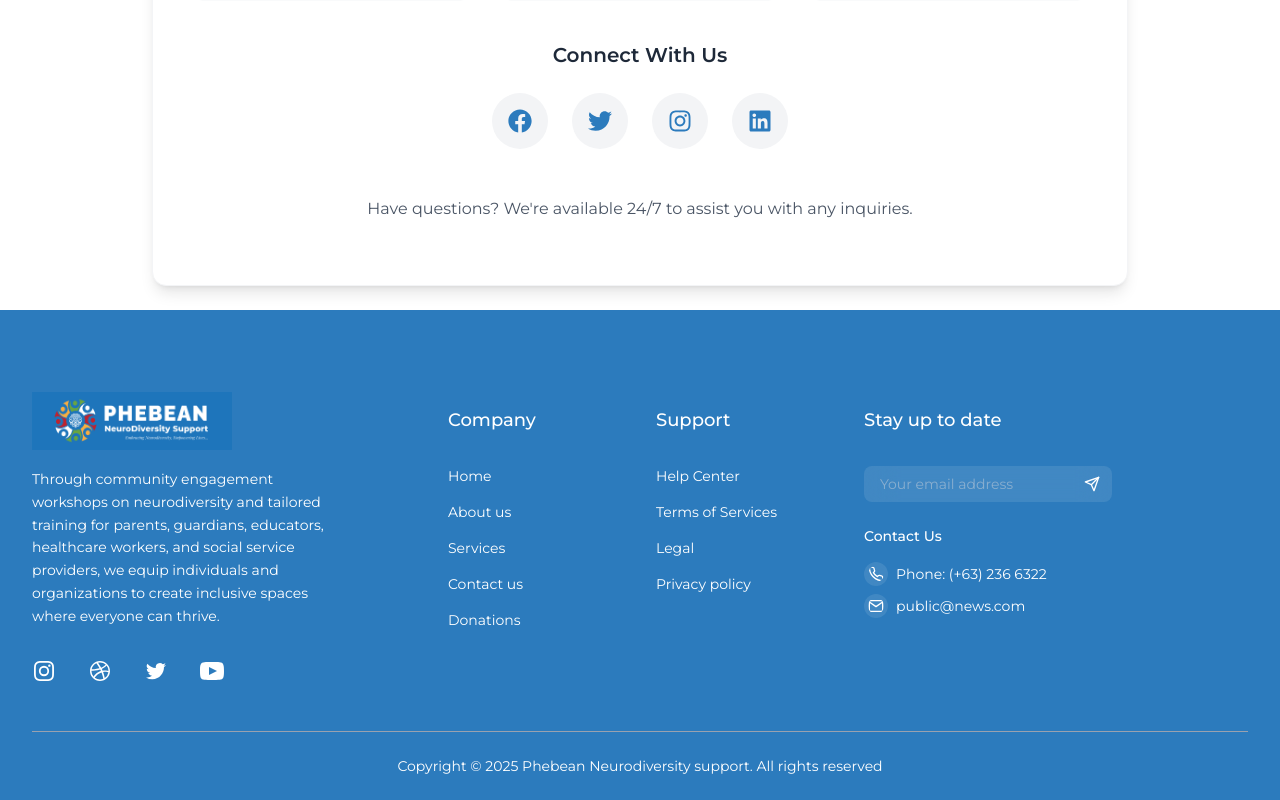
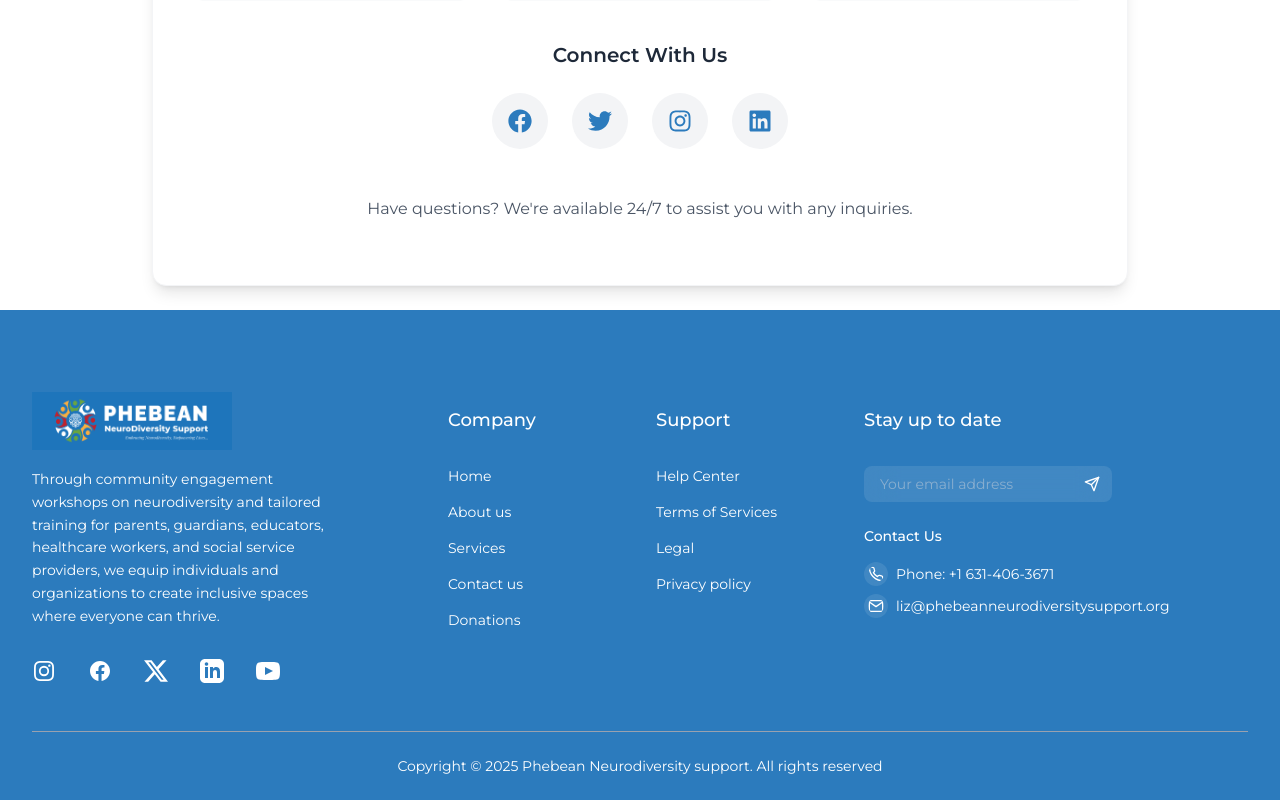
Before and after one commit to shamzconsult/Pheone, a Next.js app: page /contact in a window 1280 px wide. Shown: the part 1774-2574 px from the top of the page. Built offline with nearby package versions, Linux system fonts and the light colour scheme.

Commit message:
Chore: location setup

```diff
--- a/src/app/contact/_components/ContactForm.tsx
+++ b/src/app/contact/_components/ContactForm.tsx
@@ -213,9 +213,8 @@ function ContactForm() {
               </div>
               <h3 className='font-semibold text-gray-800 text-lg mb-2'>Address</h3>
               <p className='text-gray-600 text-md font-medium'>
-                123 Mokola Road<br />
-                Ibadan, Oyo State<br />
-                Nigeria
+                1900I Harding Avenue Flossmoor<br />
+                IL, 60422  USA
               </p>
             </div>
           </div>
@@ -225,28 +224,28 @@ function ContactForm() {
             <h3 className='font-semibold text-gray-800 text-xl mb-6'>Connect With Us</h3>
             <div className='flex justify-center space-x-6'>
               <a
-                href="#"
+                href="https://web.facebook.com/me/"
                 className='bg-gray-100 p-4 rounded-full text-[#2c7bbd] hover:bg-[#2c7bbd] hover:text-white transition-all duration-300 transform hover:-translate-y-1'
                 aria-label="Facebook"
               >
                 <FaFacebook className='text-2xl' />
               </a>
               <a
-                href="#"
+                href=" https://x.com/phebeaneuro"
                 className='bg-gray-100 p-4 rounded-full text-[#2c7bbd] hover:bg-[#2c7bbd] hover:text-white transition-all duration-300 transform hover:-translate-y-1'
                 aria-label="Twitter"
               >
                 <FaTwitter className='text-2xl' />
               </a>
               <a
-                href="#"
+                href="https://instagram.com/phebeanneuro"
                 className='bg-gray-100 p-4 rounded-full text-[#2c7bbd] hover:bg-[#2c7bbd] hover:text-white transition-all duration-300 transform hover:-translate-y-1'
                 aria-label="Instagram"
               >
                 <FaInstagram className='text-2xl' />
               </a>
               <a
-                href="#"
+                href="https://www.linkedin.com/company/106966137/admin/dashboard/"
                 className='bg-gray-100 p-4 rounded-full text-[#2c7bbd] hover:bg-[#2c7bbd] hover:text-white transition-all duration-300 transform hover:-translate-y-1'
                 aria-label="LinkedIn"
               >
--- a/src/app/contact/_components/ContactHero.tsx
+++ b/src/app/contact/_components/ContactHero.tsx
@@ -24,7 +24,7 @@ function ContactHero() {
       <div className='w-full'>
         <div className='relative w-full' style={{ paddingBottom: '45%' }}>
           <iframe
-            src="https://www.google.com/maps/embed?pb=!1m18!1m12!1m3!1d3956.5423614961105!2d3.8871149756832133!3d7.40506141229025!2m3!1f0!2f0!3f0!3m2!1i1024!2i768!4f13.1!3m3!1m2!1s0x10398d4421b11519%3A0x199c057da80c4819!2sMokola%20Rd%2C%20Ibadan%2C%20Oyo!5e0!3m2!1sen!2sng!4v1743981997269!5m2!1sen!2sng"
+            src="https://www.google.com/maps/embed?pb=!1m18!1m12!1m3!1d2986.066813092929!2d-87.71478492355399!3d41.546150586131695!2m3!1f0!2f0!3f0!3m2!1i1024!2i768!4f13.1!3m3!1m2!1s0x880e179a2adc4511%3A0x69ff0e22c6b23546!2sHarding%20Ave%2C%20Flossmoor%2C%20IL%2060422%2C%20USA!5e0!3m2!1sen!2sng!4v1744376079033!5m2!1sen!2sng"
             className='absolute top-0 left-0 w-full h-[700]'
             style={{ border: 0 }}
             allowFullScreen={true}
--- a/src/components/Footer.tsx
+++ b/src/components/Footer.tsx
@@ -33,7 +33,7 @@ function Footer() {
                     <ul className="mt-8 flex justify-center gap-6 sm:justify-start md:gap-8">
                         <li>
                             <a
-                            href="#"
+                            href="https://instagram.com/phebeanneuro"
                             rel="noreferrer"
                             target="_blank"
                             className="text-white transition hover:text-gray-300"
@@ -51,16 +51,16 @@ function Footer() {
 
                         <li>
                             <a
-                            href="#"
+                                href="https://web.facebook.com/me/"
                                 rel="noreferrer"
                                 target="_blank"
                                 className="text-white transition hover:text-gray-300"
                             >
-                            <span className="sr-only">Dribbble</span>
+                                <span className="sr-only">Facebook</span>
                                 <svg className="size-6" fill="currentColor" viewBox="0 0 24 24" aria-hidden="true">
                                 <path
                                     fillRule="evenodd"
-                                d="M12 2C6.48 2 2 6.48 2 12s4.48 10 10 10c5.51 0 10-4.48 10-10S17.51 2 12 2zm6.605 4.61a8.502 8.502 0 011.93 5.314c-.281-.054-3.101-.629-5.943-.271-.065-.141-.12-.293-.184-.445a25.416 25.416 0 00-.564-1.236c3.145-1.28 4.577-3.124 4.761-3.362zM12 3.475c2.17 0 4.154.813 5.662 2.148-.152.216-1.443 1.941-4.48 3.08-1.399-2.57-2.95-4.675-3.189-5A8.687 8.687 0 0112 3.475zm-3.633.803a53.896 53.896 0 013.167 4.935c-3.992 1.063-7.517 1.04-7.896 1.04a8.581 8.581 0 014.729-5.975zM3.453 12.01v-.26c.37.01 4.512.065 8.775-1.215.25.477.477.965.694 1.453-.109.033-.228.065-.336.098-4.404 1.42-6.747 5.303-6.942 5.629a8.522 8.522 0 01-2.19-5.705zM12 20.547a8.482 8.482 0 01-5.239-1.8c.152-.315 1.888-3.656 6.703-5.337.022-.01.033-.01.054-.022a35.318 35.318 0 011.823 6.475 8.4 8.4 0 01-3.341.684zm4.761-1.465c-.086-.52-.542-3.015-1.659-6.084 2.679-.423 5.022.271 5.314.369a8.468 8.468 0 01-3.655 5.715z"
+                                    d="M22 12c0-5.523-4.477-10-10-10S2 6.477 2 12c0 4.991 3.657 9.128 8.438 9.878v-6.987h-2.54V12h2.54V9.797c0-2.506 1.492-3.89 3.777-3.89 1.094 0 2.238.195 2.238.195v2.46h-1.26c-1.243 0-1.63.771-1.63 1.562V12h2.773l-.443 2.89h-2.33v6.988C18.343 21.128 22 16.991 22 12z"
                                     clipRule="evenodd"
                                 />
                                 </svg>
@@ -69,15 +69,31 @@ function Footer() {
 
                         <li>
                             <a
-                            href="#"
+                                href="https://x.com/phebeaneuro"
                                 rel="noreferrer"
                                 target="_blank"
                                 className="text-white transition hover:text-gray-300"
                             >
-                            <span className="sr-only">Twitter</span>
+                                <span className="sr-only">X</span>
+                                <svg className="size-6" fill="currentColor" viewBox="0 0 24 24" aria-hidden="true">
+                                <path d="M18.901 1.153h3.68l-8.04 9.19L24 22.846h-7.406l-5.8-7.584-6.638 7.584H.474l8.6-9.83L0 1.154h7.594l5.243 6.932ZM17.61 20.644h2.039L6.486 3.24H4.298Z"/>
+                                </svg>
+                            </a>
+                        </li>
+
+                        <li>
+                            <a
+                                href="https://www.linkedin.com/company/106966137/admin/dashboard/"
+                                rel="noreferrer"
+                                target="_blank"
+                                className="text-white transition hover:text-gray-300"
+                            >
+                                <span className="sr-only">LinkedIn</span>
                                 <svg className="size-6" fill="currentColor" viewBox="0 0 24 24" aria-hidden="true">
                                 <path
-                                d="M8.29 20.251c7.547 0 11.675-6.253 11.675-11.675 0-.178 0-.355-.012-.53A8.348 8.348 0 0022 5.92a8.19 8.19 0 01-2.357.646 4.118 4.118 0 001.804-2.27 8.224 8.224 0 01-2.605.996 4.107 4.107 0 00-6.993 3.743 11.65 11.65 0 01-8.457-4.287 4.106 4.106 0 001.27 5.477A4.072 4.072 0 012.8 9.713v.052a4.105 4.105 0 003.292 4.022 4.095 4.095 0 01-1.853.07 4.108 4.108 0 003.834 2.85A8.233 8.233 0 012 18.407a11.616 11.616 0 006.29 1.84"
+                                    fillRule="evenodd"
+                                    d="M19 0h-14c-2.761 0-5 2.239-5 5v14c0 2.761 2.239 5 5 5h14c2.762 0 5-2.239 5-5v-14c0-2.761-2.238-5-5-5zm-11 19h-3v-11h3v11zm-1.5-12.268c-.966 0-1.75-.79-1.75-1.764s.784-1.764 1.75-1.764 1.75.79 1.75 1.764-.783 1.764-1.75 1.764zm13.5 12.268h-3v-5.604c0-3.368-4-3.113-4 0v5.604h-3v-11h3v1.765c1.396-2.586 7-2.777 7 2.476v6.759z"
+                                    clipRule="evenodd"
                                 />
                                 </svg>
                             </a>
@@ -85,7 +101,7 @@ function Footer() {
 
                         <li>
                             <a
-                                href="#"
+                                href="https://www.youtube.com/channel/UC-KVkFrFfatizb7CVKxg18A"
                                 rel="noreferrer"
                                 target="_blank"
                                 className="text-white transition hover:text-gray-300"
@@ -178,18 +194,18 @@ function Footer() {
                             </div>
                         </div>
 
-                        <div className="text-sm text-white space-y-2 mx-auto md:mx-0 w-full md:w-72">
+                        <div className="text-sm text-white space-y-2 mx-auto md:mx-0 w-full md:w-96">
                             <p className="font-medium text-center md:text-left">Contact Us</p>
                             <div className='flex gap-2 items-center justify-center md:justify-start mt-2 md:mt-4'>
                                 <FiPhone className='bg-white/10 backdrop-blur-lg text-xl md:text-2xl p-1 rounded-full'/>
                                 <a href="tel:+632366322" className="hover:underline">
-                                    Phone: (+63) 236 6322
+                                    Phone: +1 631-406-3671
                                 </a>
                             </div>
                             <div className='flex gap-2 items-center justify-center md:justify-start'>
                                 <FiMail className='bg-white/10 backdrop-blur-lg text-xl md:text-2xl p-1 rounded-full'/>
-                                <a href="mailto:public@news.com" className="hover:underline">
-                                    public@news.com
+                                <a href="mailto:liz@phebeanneurodiversitysupport.org" className="hover:underline">
+                                    liz@phebeanneurodiversitysupport.org
                                 </a>
                             </div>
                         </div>
```
Lines whose indentation alone changed are shown as unchanged.
